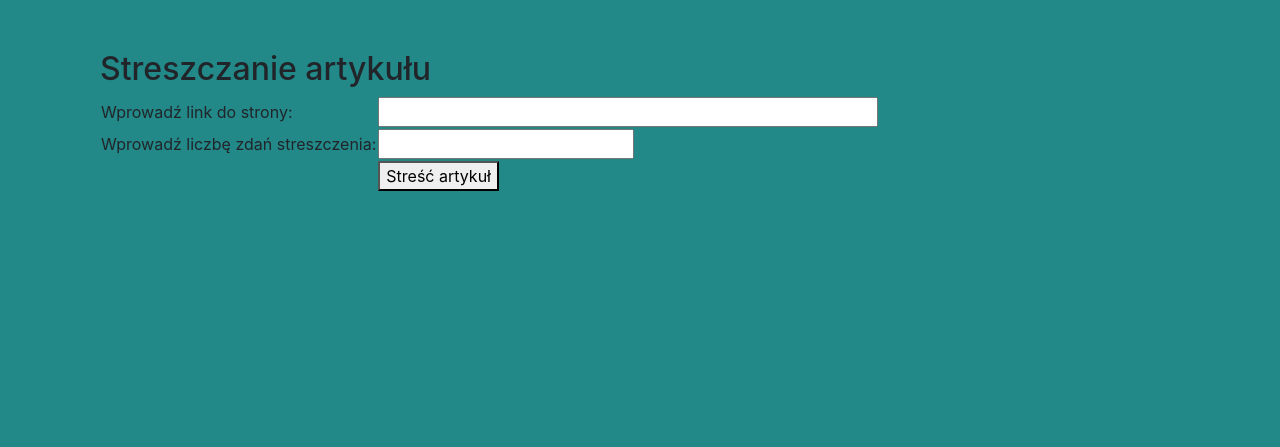
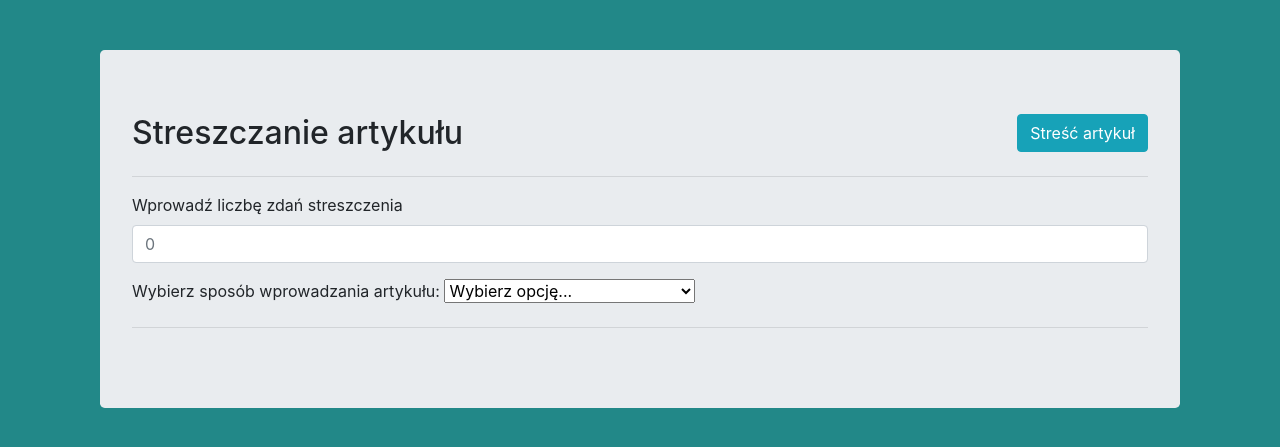
Before and after one commit to k-dziedzic/Sample-usage-of-NLP-with-deep-learning, a Django app: page /shortenArticle/ in a window 1280 px wide. Shown: the part 66-513 px from the top of the page. Run offline with Django 3.2, Linux system fonts and the light colour scheme; some libraries are stand-ins or nearby versions.

Commit message:
fix title articleClasifier.html, change name of function in views and urls, change view of summarization and option with paste text to summarization

```diff
--- a/website/templates/articleClassifier.html
+++ b/website/templates/articleClassifier.html
@@ -1,7 +1,7 @@
 <!DOCTYPE html>
 <html lang="en">
 <head>
-    <title>Strona główna</title>
+    <title>Kategoria artykułu</title>
     <meta charset="utf-8">
     <meta name="viewport" content="width=device-width, initial-scale=1">
     <link rel="stylesheet" href="https://maxcdn.bootstrapcdn.com/bootstrap/4.1.0/css/bootstrap.min.css">
--- a/website/templates/shortenArticle.html
+++ b/website/templates/shortenArticle.html
@@ -1,8 +1,8 @@
 <!DOCTYPE html>
 <html lang="en">
 <head>
-    <meta charset="UTF-8">
     <title>Streszczanie artykułu</title>
+    <meta charset="utf-8">
     <meta name="viewport" content="width=device-width, initial-scale=1">
     <link rel="stylesheet" href="https://maxcdn.bootstrapcdn.com/bootstrap/4.1.0/css/bootstrap.min.css">
     {% load static %}
@@ -36,27 +36,79 @@
     </nav>
 
     <div class="container-fluid" style="padding-top:50px">
-        <h2>Streszczanie artykułu</h2>
+        <div class="jumbotron">
         <form method="post" action="/showSummarization/">
-            <table>
-                <tr>
-                    <td>Wprowadź link do strony:</td>
-                    <td><input style="width:500px" type="url" name="address" required/></td>
-                </tr>
-                <tr>
-                    <td>Wprowadź liczbę zdań streszczenia:</td>
-                    <td><input type="number" name="numberOfSentence" required/></td>
-                </tr>
-                <tr>
-                    <td>
+            <div class="row">
+                <div class="col-md-10">
+                    <h2>Streszczanie artykułu</h2>
+                </div>
+                <div class="col-md-2" style="text-align: right;">
+                    <button type="submit" class="btn btn-info">Streść artykuł</button>
+                </div>
+            </div>
+            <hr>
+            <div>
+                <div class="form-group">
+                    <label for="numberOfSentence">Wprowadź liczbę zdań streszczenia</label>
+                    <input type="number" class="form-control" id="numberOfSentence" name="numberOfSentence" placeholder="0"  min="0" required>
+                </div>
 
-                    </td>
-                    <td>
-                        <button>Streść artykuł</button>
-                    </td>
-                </tr>
-            </table>
+                <label for="numberOfSentence">Wybierz sposób wprowadzania artykułu: </label>
+
+                <select id="autoOrManual" onchange="choice(this);" required>
+                    <option value="">Wybierz opcję...</option>
+                    <option value="manual">Przy użyciu wklejania artykułu</option>
+                    <option value="auto">Przy użyciu linku do artykułu</option>
+                </select>
+                <hr>
+
+                <div id="ifAuto" style="display: none;">
+                    <div class="form-group">
+                        <label for="urlAddress">Wprowadź link do artykułu:</label>
+                        <input type="url" class="form-control" id="urlAddress" name="urlAddress" placeholder="Adres URL">
+                    </div>
+                </div>
+
+                <div id="ifManual" style="display: none;">
+                    <div class="form-group">
+                        <label for="articleTitle">Wprowadź tytuł artykułu:</label>
+                        <input type="text" class="form-control" id="articleTitle" name="articleTitle" placeholder="Tytuł artykułu">
+                    </div>
+                    <div class="form-group">
+                        <label for="articleContent">Wklej treść artykułu:</label>
+                        <textarea class="form-control" id="articleContent" name= "articleContent" rows="20" placeholder="Treść artykułu"></textarea>
+                    </div>
+                </div>
+
+                <script>
+                    function choice(that) {
+                        if (that.value == "auto") {
+                            document.getElementById("ifAuto").style.display = "block";
+                            document.getElementById("ifManual").style.display = "none";
+                            document.getElementById("articleTitle").required=false;
+                            document.getElementById("articleContent").required=false;
+                            document.getElementById("urlAddress").required=true;
+                            document.getElementById("autoOrManual").required=false;
+                        } else if(that.value == "manual") {
+                            document.getElementById("ifManual").style.display = "block";
+                            document.getElementById("ifAuto").style.display = "none";
+                            document.getElementById("urlAddress").required=false;
+                            document.getElementById("articleTitle").required=true;
+                            document.getElementById("articleContent").required=true;
+                            document.getElementById("autoOrManual").required=false;
+                        } else {
+                            document.getElementById("autoOrManual").required=true;
+                            document.getElementById("ifManual").style.display = "none";
+                            document.getElementById("ifAuto").style.display = "none";
+                            document.getElementById("urlAddress").required=false;
+                            document.getElementById("articleTitle").required=false;
+                            document.getElementById("articleContent").required=false;
+                        }
+                    }
+                </script>
+            </div>
         </form>
+        </div>
     </div>
 </div>
 </body>
--- a/website/website/urls.py
+++ b/website/website/urls.py
@@ -25,12 +25,12 @@ from . import views
 urlpatterns = [
     url(r'^admin/', admin.site.urls),
     # define the url getdata that we have written inside form
-    url(r'^showSummarization/', views.index),
+    url(r'^showSummarization/', views.summarization),
 
     # defining the view for root URL
-    url(r'^shortenArticle/', views.index),
+    url(r'^shortenArticle/', views.summarization),
     # main page
-    url(r'^$', views.mainPage),
+    url(r'^$', views.index),
 
     #
     url(r'^articleClassifier/', views.classifier)
--- a/website/website/views.py
+++ b/website/website/views.py
@@ -8,18 +8,23 @@ from website import TextSummarization
 
 
 @csrf_exempt
-def index(request):
+def summarization(request):
     # if post request came
     if request.method == 'POST':
         # getting values from post
-        address = request.POST.get('address')
+        urlAddress = request.POST.get('urlAddress')
         numberOfSentence = request.POST.get('numberOfSentence')
+        articleContent=request.POST.get('articleContent')
+        articleTitle=request.POST.get('articleTitle')
 
-        TextSummarization.articleURL = address
-        TextSummarization.numberOfSentence = numberOfSentence
-        text = TextSummarization.getTextWaPo(address)
-        summarization = TextSummarization.summarize(text, numberOfSentence)
-        title=TextSummarization.getTitle(address)
+        if articleContent and articleTitle:
+            summarization = TextSummarization.summarize(articleContent, numberOfSentence)
+            title=articleTitle;
+
+        elif urlAddress:
+            text = TextSummarization.getTextWaPo(urlAddress)
+            summarization = TextSummarization.summarize(text, numberOfSentence)
+            title=TextSummarization.getTitle(urlAddress)
 
         # adding the values in a context variable
         context = {
@@ -40,7 +45,7 @@ def index(request):
         return HttpResponse(template.render())
 
 
-def mainPage(request):
+def index(request):
     template = loader.get_template('index.html')
     return HttpResponse(template.render())
 
```
Also changed, not shown: website/website/TextSummarization.py (+25 -8 lines).
